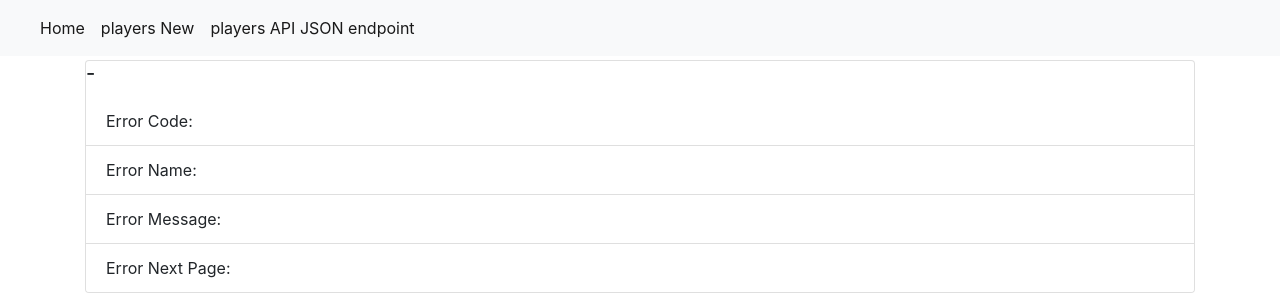
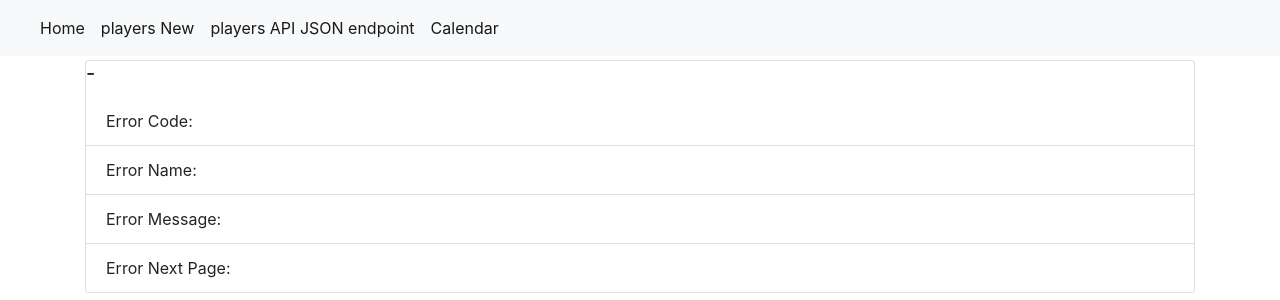
Before and after one commit to mb535/finalproject, a Flask app: page /validateLogin/1 in a window 1280 px wide. Shown: the top 300 px of the page. Run offline with Flask 2, Linux system fonts and the light colour scheme; data comes from the database, SQL or seed files in the repository; some libraries are stand-ins or nearby versions.

Commit message:
Task: added shortcut to calendar

```diff
--- a/app/templates/layout.html
+++ b/app/templates/layout.html
@@ -67,6 +67,9 @@
       <li class="nav-item active">
         <a class="nav-link" href="api/players">players API JSON endpoint <span class="sr-only">(current)</span></a>
       </li>
+      <li class="nav-item active">
+        <a class="nav-link" href="#shortcut to calendar">Calendar<span class="sr-only">(current)</span></a>
+      </li>
 
     </ul>
   </div>
@@ -76,6 +79,7 @@
     {% block content %}
     {% endblock %}
 </main>
+<a NAME="shortcut to calendar"></a>
 <div id='calendar'></div>
 <div id="footer">
     <!-- Optional JavaScript -->
```
